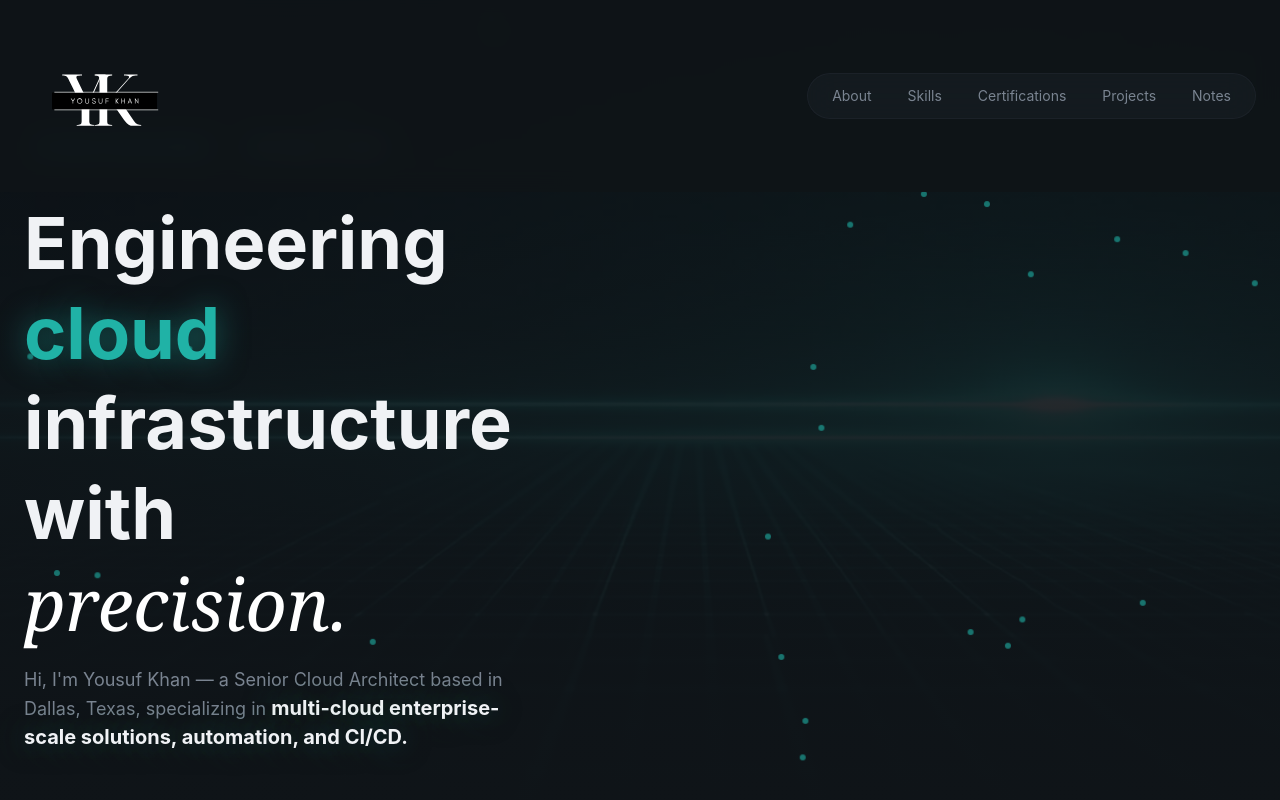
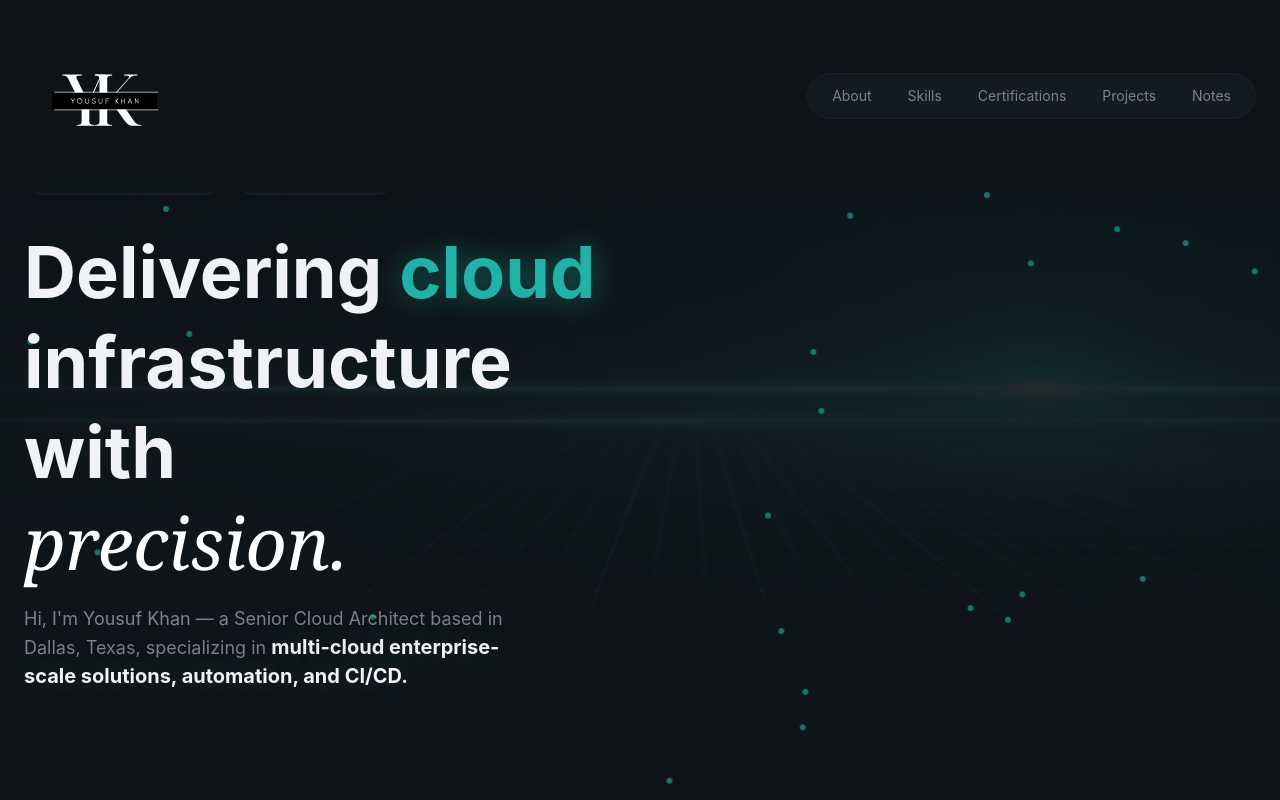
Before and after one commit to ykhan-sys/yk-portfolio, a React (Vite) app: page /#/ in a window 1280 px wide. Shown: the top 800 px of the page. Built offline with nearby package versions, Linux system fonts and the light colour scheme.

Commit message:
feat: update hero section headline to Delivering instead of Engineering

```diff
--- a/src/sections/Hero.jsx
+++ b/src/sections/Hero.jsx
@@ -60,7 +60,7 @@ export const Hero = () => {
             {/* Headline */}
             <div className="space-y-4">
               <h1 className="text-5xl md:text-6xl lg:text-7xl font-bold leading-tight animate-fade-in animation-delay-100">
-                Engineering{" "}
+                Delivering{" "}
                 <span className="text-primary glow-text">cloud</span>
                 <br />
                 infrastructure with
```
